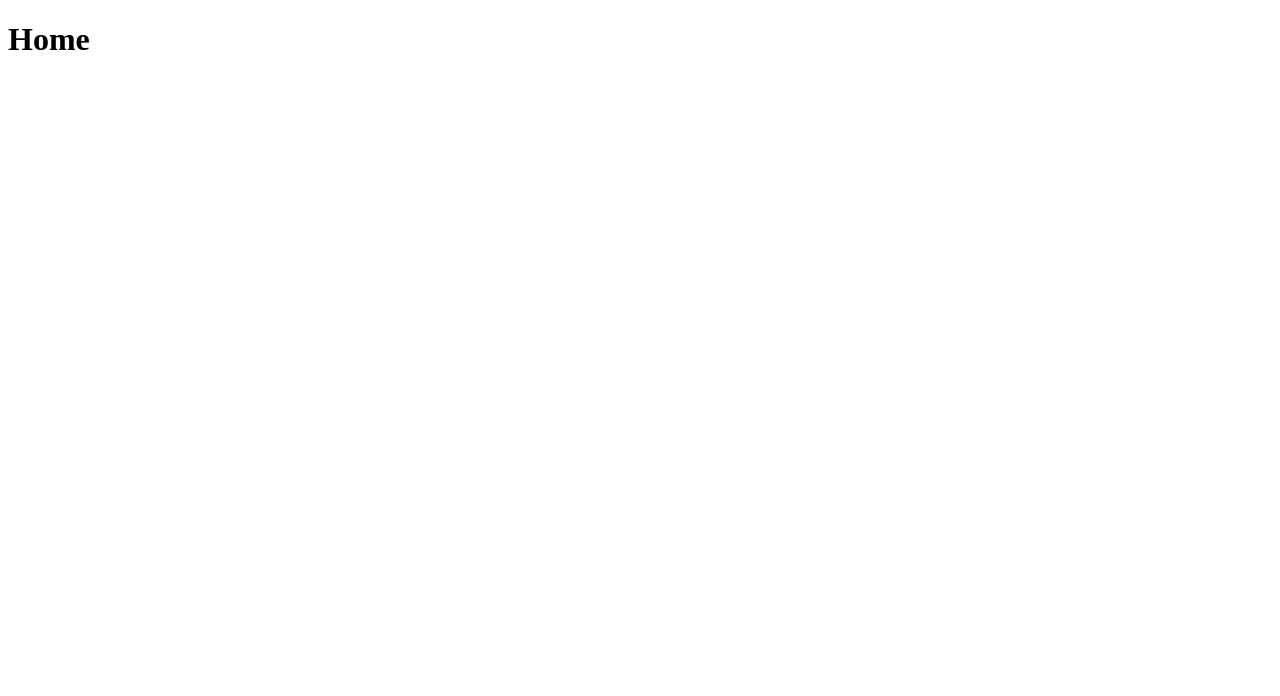
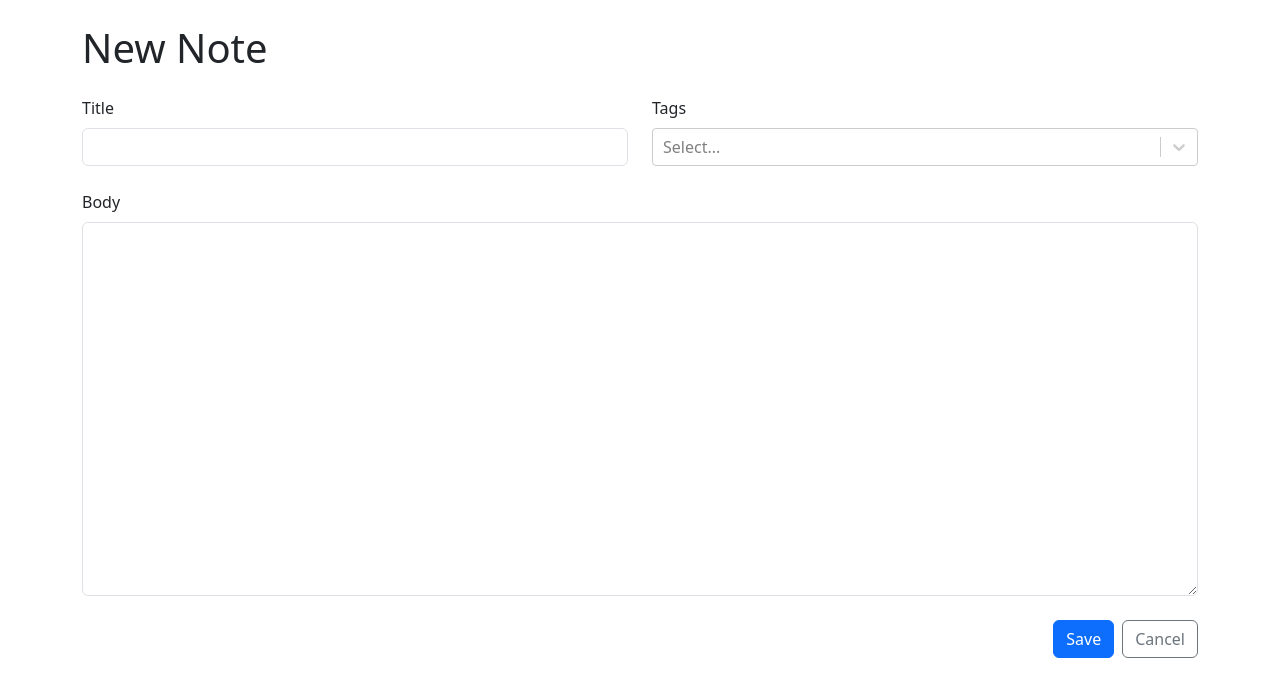
Before and after one commit to dibrugh/notes-ts, a React (Vite) app: page /new in a window 1280 px wide. Shown: the top 696 px of the page. Built offline with nearby package versions, Linux system fonts and the light colour scheme.

Commit message:
feat: implement basic Note Form with limited functionality

```diff
--- a/package.json
+++ b/package.json
@@ -10,10 +10,12 @@
     "preview": "vite preview"
   },
   "dependencies": {
+    "bootstrap": "^5.3.2",
     "react": "^18.2.0",
     "react-bootstrap": "^2.9.1",
     "react-dom": "^18.2.0",
-    "react-router-dom": "^6.21.0"
+    "react-router-dom": "^6.21.0",
+    "react-select": "^5.8.0"
   },
   "devDependencies": {
     "@types/react": "^18.2.43",
--- a/src/App.tsx
+++ b/src/App.tsx
@@ -1,18 +1,39 @@
-/* import "bootstrap/dist/css/bootstrap.min.css"; */
+import "bootstrap/dist/css/bootstrap.min.css";
+import { Container } from "react-bootstrap";
 import { Navigate, Route, Routes } from "react-router-dom";
+import NewNote from "./NewNote";
+
+/* add id to an existing NoteData type */
+export type Note = {
+  id: string;
+} & NoteData;
+
+export type NoteData = {
+  title: string;
+  markdown: string;
+  tags: Tag[];
+}
+
+export type Tag = {
+  id: string;
+  label: string;
+}
 
 function App() {
 	return (
+    /* Bootstrap component */
+		<Container className="my-4">
 			<Routes>
-		<Route path="/" element={<h1>Hi</h1>} />
-		<Route path="/new" element={<h1>Home</h1>} />
+				<Route path="/" element={<h1>Home</h1>} />
+				<Route path="/new" element={<NewNote />} />
 				<Route path="/:id">
-      <Route index element={<h1>Show</h1>}/>
-      <Route path="edit" element={<h1>Edit</h1>}/>
+					<Route index element={<h1>Show</h1>} />
+					<Route path="edit" element={<h1>Edit</h1>} />
 				</Route>
 				{/* matches everything, redirects to the set page (i.e home) */}
 				<Route path="*" element={<Navigate to={"/"} />}></Route>
 			</Routes>
-  )
+		</Container>
+	);
 }
 export default App;
--- /dev/null
+++ b/src/NewNote.tsx
@@ -0,0 +1,14 @@
+import NoteForm from "./NoteForm";
+
+type Props = {};
+
+const NewNote = (props: Props) => {
+	return (
+		<>
+			<h1 className="mb-4">New Note</h1>
+            <NoteForm />
+		</>
+	);
+};
+
+export default NewNote;
--- /dev/null
+++ b/src/NoteForm.tsx
@@ -0,0 +1,84 @@
+import { FormEvent, useRef, useState } from "react";
+import { Button, Col, Form, Row, Stack } from "react-bootstrap";
+import { Link } from "react-router-dom";
+import CreatableReactSelect from "react-select/creatable";
+import { NoteData, Tag } from "./App";
+
+type NoteFormProps = {
+	onSubmit: (data: NoteData) => void;
+};
+
+const NoteForm = ({ onSubmit }: NoteFormProps) => {
+	/* get info to submit on another page */
+	const titleRef = useRef<HTMLInputElement>(null);
+	const markdownRef = useRef<HTMLTextAreaElement>(null);
+
+	const [selectedTags, setSelectedTags] = useState<Tag[]>([]);
+
+	const handleSubmit = (e: FormEvent) => {
+		/* turn off reloading */
+		e.preventDefault();
+
+		onSubmit({
+			/* ! means that value never could be null, so by ! we force them not to be null  */
+			title: titleRef.current!.value,
+			markdown: markdownRef.current!.value,
+			tags: [],
+		});
+	};
+
+	return (
+		<Form onSubmit={handleSubmit}>
+			<Stack gap={4}>
+				<Row>
+					<Col>
+						<Form.Group controlId="title">
+							<Form.Label>Title</Form.Label>
+							{/* Required field */}
+							<Form.Control ref={titleRef} required />
+						</Form.Group>
+					</Col>
+					<Col>
+						<Form.Group controlId="title">
+							<Form.Label>Tags</Form.Label>
+							{/* Select list where u can write and add new option */}
+							<CreatableReactSelect
+								isMulti
+								value={selectedTags.map((tag) => {
+									return { label: tag.label, value: tag.id };
+								})}
+								/* converting from value to id */
+								onChange={(tags) => {
+									setSelectedTags(
+										tags.map((tag) => {
+											return { label: tag.label, id: tag.value };
+										})
+									);
+								}}
+							/>
+						</Form.Group>
+					</Col>
+				</Row>
+				<Form.Group controlId="markdown">
+					<Form.Label>Body</Form.Label>
+					{/* Required textarea field */}
+					<Form.Control ref={markdownRef} required as="textarea" rows={15} />
+				</Form.Group>
+				{/* stack of buttons */}
+				<Stack direction="horizontal" gap={2} className="justify-content-end">
+					<Button type="submit" variant="primary">
+						Save
+					</Button>
+					{/* Redirect of cancel btn */}
+					<Link to="..">
+						<Button type="button" variant="outline-secondary">
+							Cancel
+						</Button>
+					</Link>
+				</Stack>
+			</Stack>
+		</Form>
+	);
+};
+
+export default NoteForm;
```
Also changed, not shown: 1 other file (tests, documents, lock files or other folders). Lines whose indentation alone changed are shown as unchanged.
